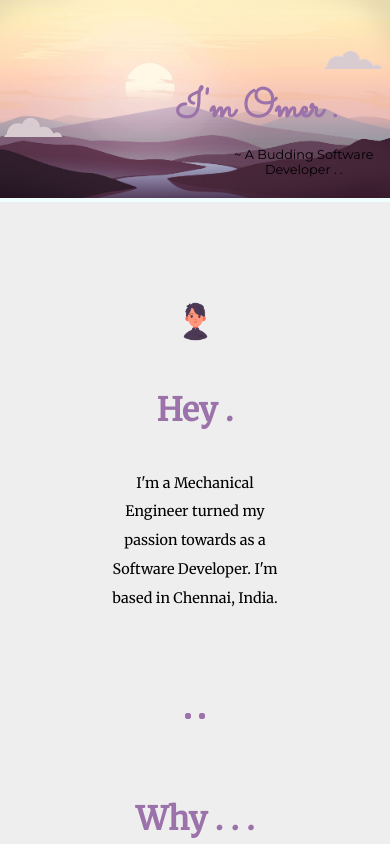
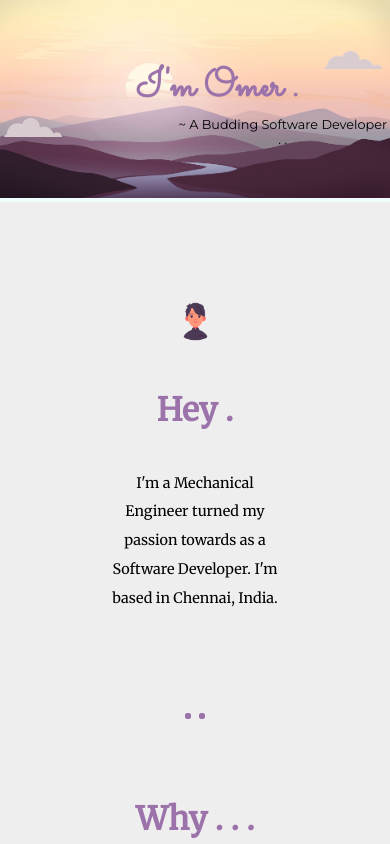
Before and after one commit to FZ-Omer/My-First-Site, a plain HTML site: page index.html in a window 390 px wide. Shown: the top 844 px of the page. Drawn offline with Linux system fonts and the light colour scheme.

Commit message:
Update style.css

```diff
--- a/css/style.css
+++ b/css/style.css
@@ -265,7 +265,7 @@ hr{
     }
     .Name{
         font-size: 2.5em;
-        margin: 2em auto auto 4.4em;
+        margin: 15% auto auto 35%;
         text-align: center;
     }
     .top-cloud{
@@ -279,7 +279,7 @@ hr{
     }
     .subdetails{
         font-size: 0.8em;
-        margin: 11.5em auto auto 17em;
+        margin: 30% auto auto 45%;
         text-align: center;
     }
     .copyright{
```
